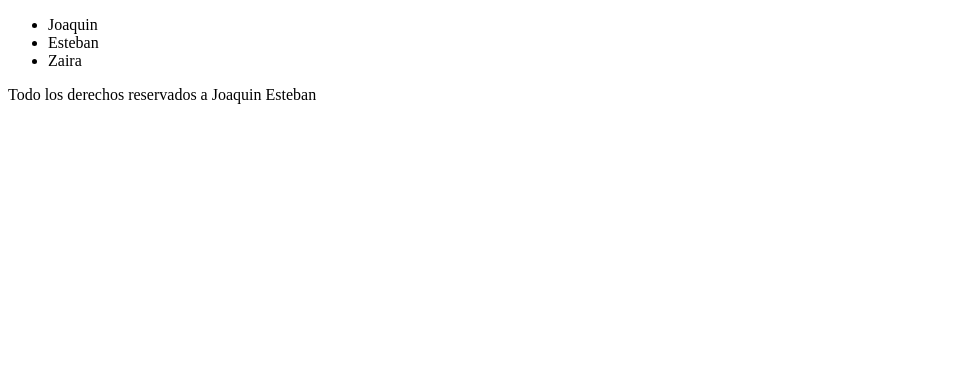
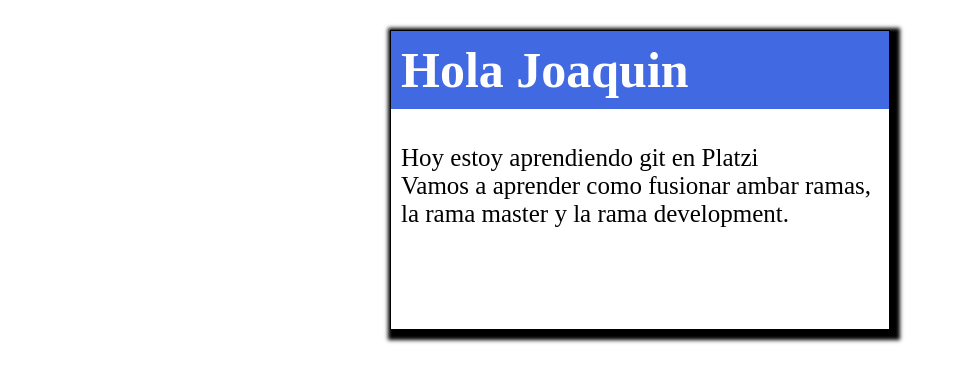
Before and after one commit to joaquinesteban/Blog-de-GiT, a plain HTML site: page Index.html in a window 1280 px wide. Shown: the whole page, without its empty margins (0-958 px from the left). Drawn offline with Linux system fonts and the light colour scheme.

Commit message:
Modificacion en la rama development, anexamos estilos al HTML

```diff
--- a/Index.html
+++ b/Index.html
@@ -9,37 +9,19 @@
 </head>
 <body>
     <header>
-        <ul>
-            <li>Joaquin</li>
-            <li>Esteban</li>
-            <li>Zaira</li>
-        </ul>
+
     </header>
     <main>
-        <section>
-            <article>
+        <div class="container">
+            <h1>Hola Joaquin</h1>
+            <p>Hoy estoy aprendiendo git en Platzi <br>
+            Vamos a aprender como fusionar ambar ramas, la rama master y la rama development.</p>
 
-            </article>
-            <article>
-
-            </article>
-            <article>
-
-            </article>
-        </section>
-        <section>
-            <article></article>
-        </section>
-        <section>
-            <article></article>
-        </section>
-        <section>
-            <article></article>
-        </section>
+        </div>
 
     </main>
     <footer>
-        <p>Todo los derechos reservados a Joaquin Esteban</p>
+
     </footer>
 
 </body>
--- a/styles.css
+++ b/styles.css
@@ -0,0 +1,33 @@
+*{
+    box-sizing: border-box;
+    margin: 0;
+    padding: 0;
+}
+
+main{
+    margin-top: 30px;
+    display: flex;
+    justify-content: center;
+}
+
+main > .container{
+    width: 500px;
+    height: 300px;
+    border: 1px solid black;
+    box-shadow: 4px 4px 4px 6px black;
+
+}
+
+main > .container > h1{
+    font-size: 50px;
+    display: block;
+    margin-bottom: 25px;
+    padding: 10px;
+    background-color: royalblue;
+    color: white;
+}
+
+main > .container > p{
+    font-size: 25px;
+    padding: 10px;
+}
```
